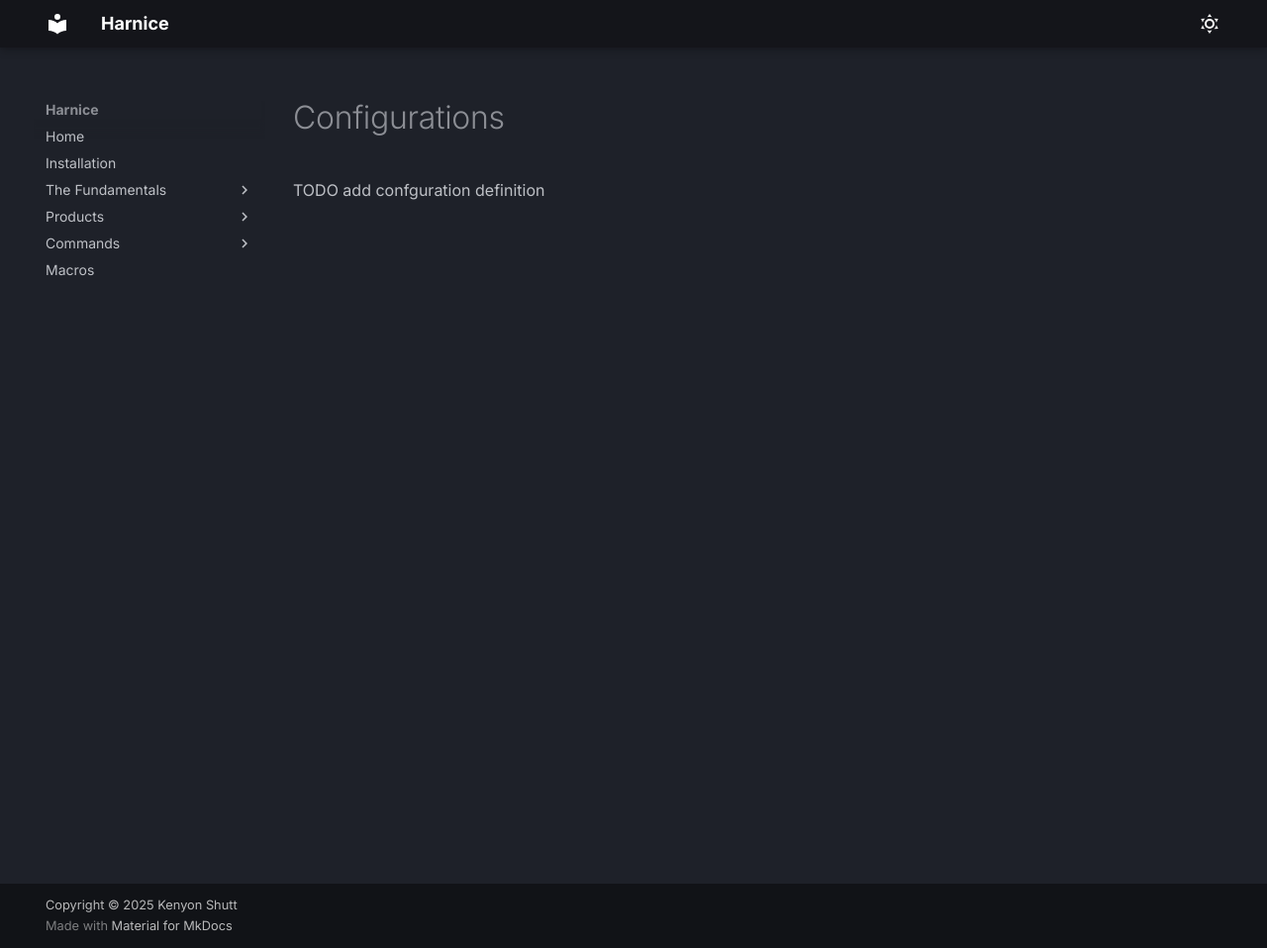
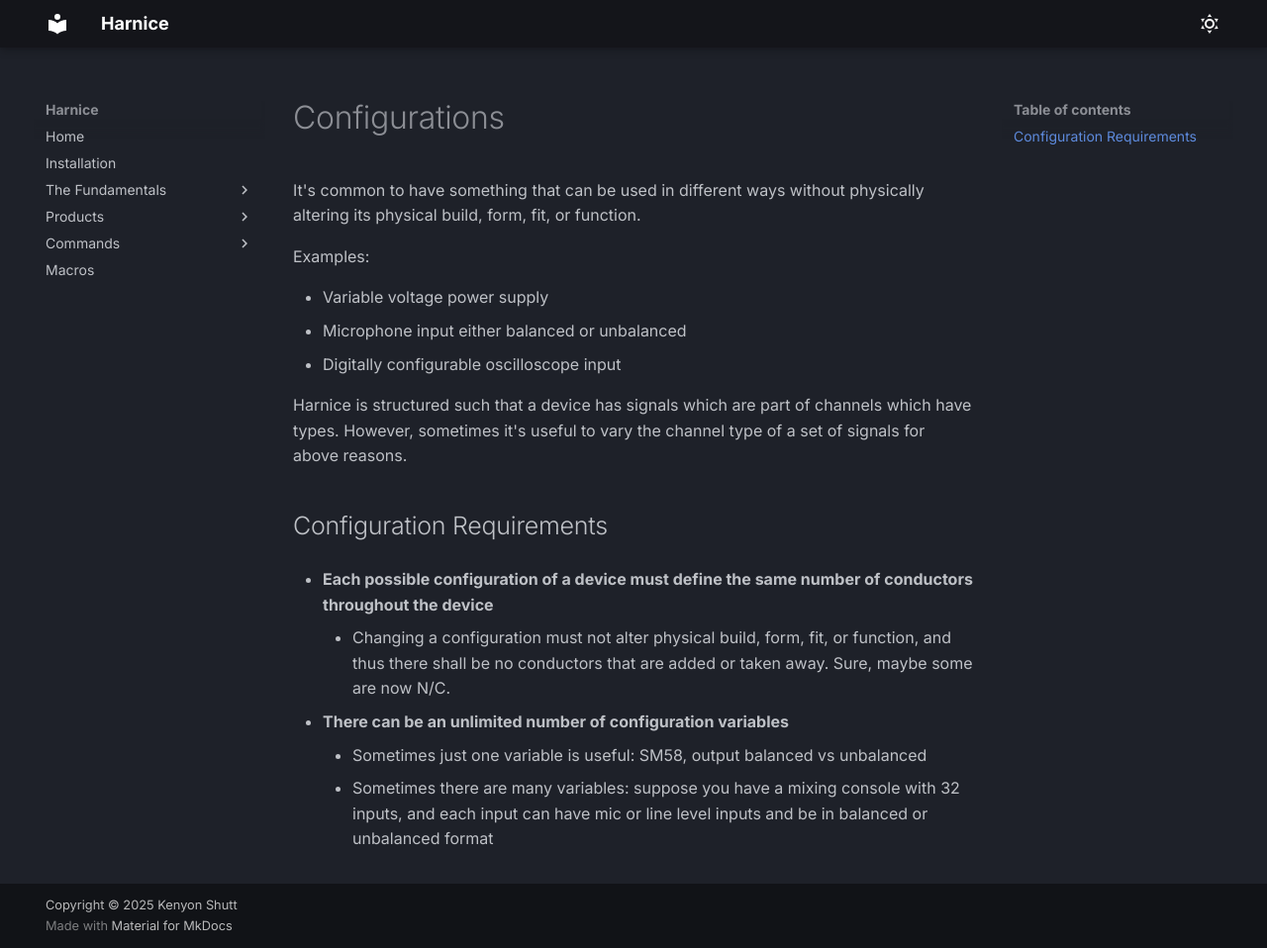
Before and after one commit to harnice/Harnice, an MkDocs documentation site: the page built from docs/fragments/configurations.md, in a window 1280 px wide and 958 px high. Shown: the whole window at 99% size. Built offline with MkDocs 1.6.1 and Material for MkDocs 9.7.7, drawn with Linux system fonts in a browser that asks for light colours; some web fonts are replaced.

Commit message:
began writing configuration documentation

```diff
--- a/docs/fragments/configurations.md
+++ b/docs/fragments/configurations.md
@@ -1 +1,18 @@
-TODO add confguration definition
+It's common to have something that can be used in different ways without physically altering its physical build, form, fit, or function.
+
+Examples:
+
+ - Variable voltage power supply
+ - Microphone input either balanced or unbalanced
+ - Digitally configurable oscilloscope input
+
+ Harnice is structured such that a device has signals which are part of channels which have types. However, sometimes it's useful to vary the channel type of a set of signals for above reasons.
+
+## Configuration Requirements
+
+  - **Each possible configuration of a device must define the same number of conductors throughout the device**
+    - Changing a configuration must not alter physical build, form, fit, or function, and thus there shall be no conductors that are added or taken away. Sure, maybe some are now N/C.
+
+  - **There can be an unlimited number of configuration variables**
+    - Sometimes just one variable is useful: SM58, output balanced vs unbalanced
+    - Sometimes there are many variables: suppose you have a mixing console with 32 inputs, and each input can have mic or line level inputs and be in balanced or unbalanced format
```
